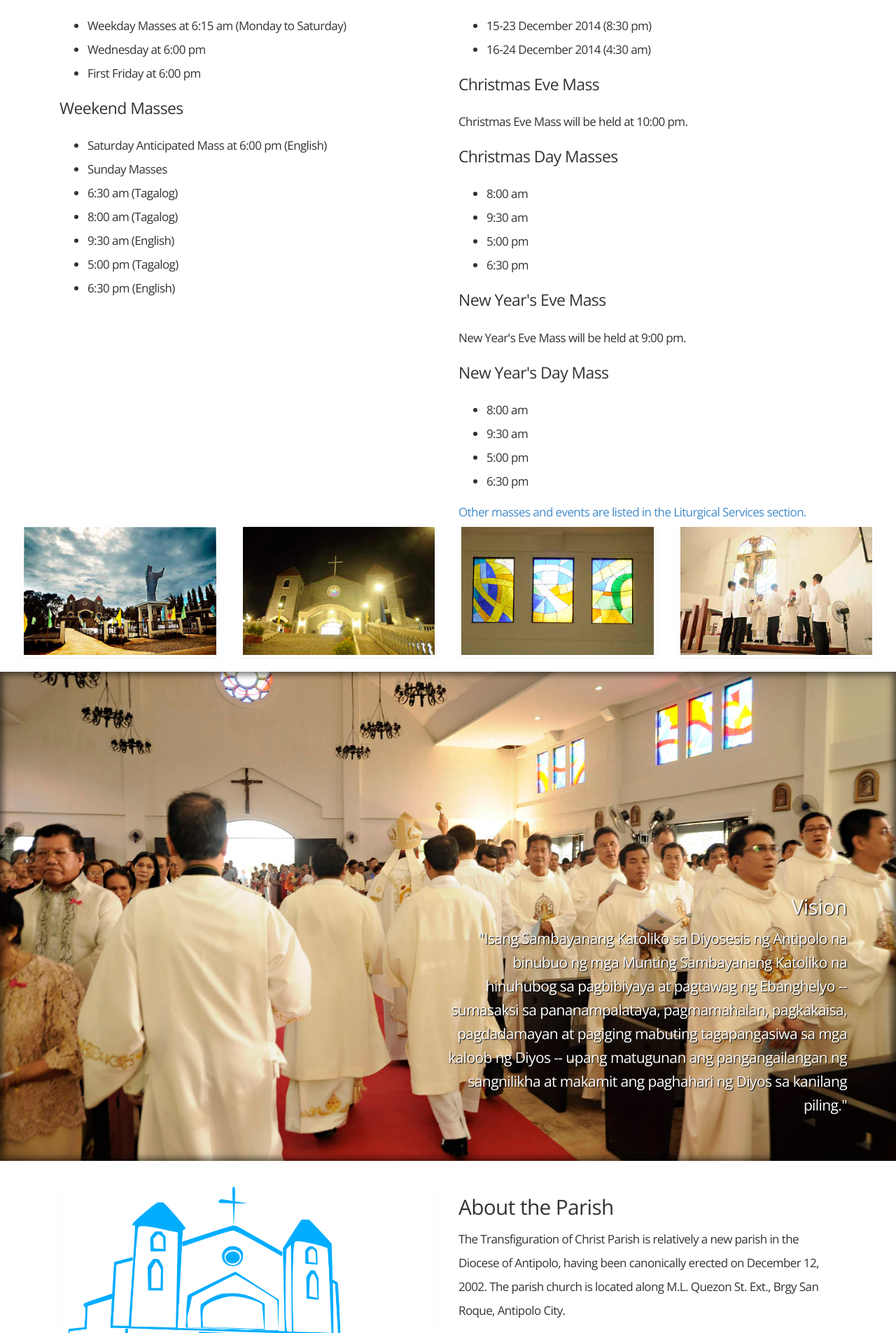
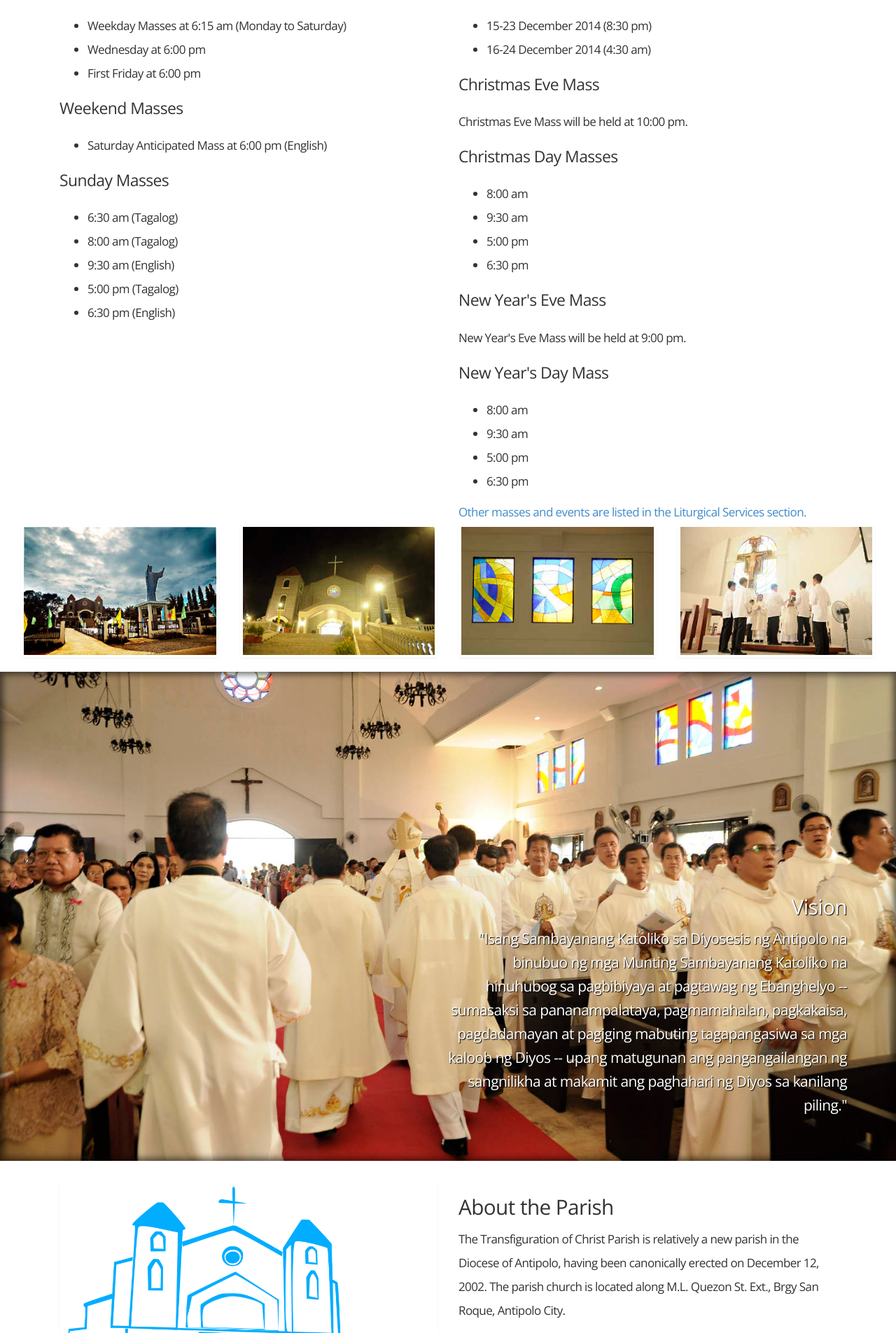
Before and after one commit to jerieljan/ourtransfi, a Jekyll site: the page built from Home/index.html, in a window 1280 px wide. Shown: the part 915-2820 px from the top of the page at 70% size. Built offline with Jekyll 4.4.1, drawn with Linux system fonts in a browser that asks for light colours; nearby versions of some CDN libraries.

```diff
--- a/Home/index.html
+++ b/Home/index.html
@@ -49,7 +49,9 @@ icon: /images/image-01a.jpg
             <h3>Weekend Masses</h3>
             <ul>
                 <li>Saturday Anticipated Mass at 6:00 pm (English)</li>
-                <li>Sunday Masses</li>
+            </ul>
+            <h3>Sunday Masses</h3>
+            <ul>
                 <li>6:30 am (Tagalog)</li>
                 <li>8:00 am (Tagalog)</li>
                 <li>9:30 am (English)</li>
```
